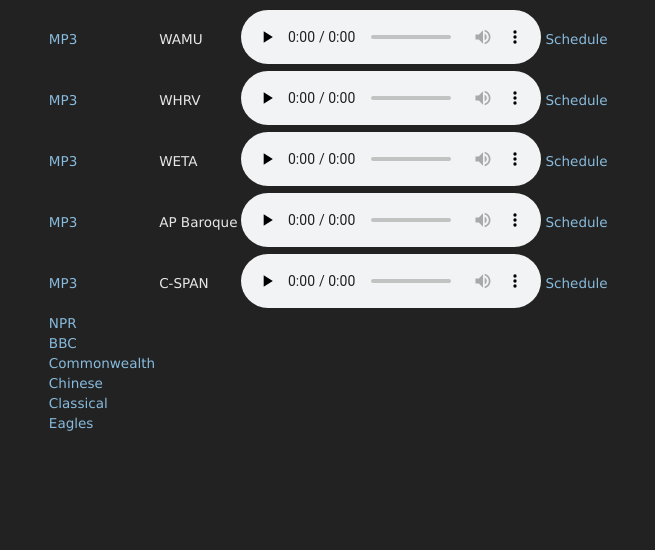
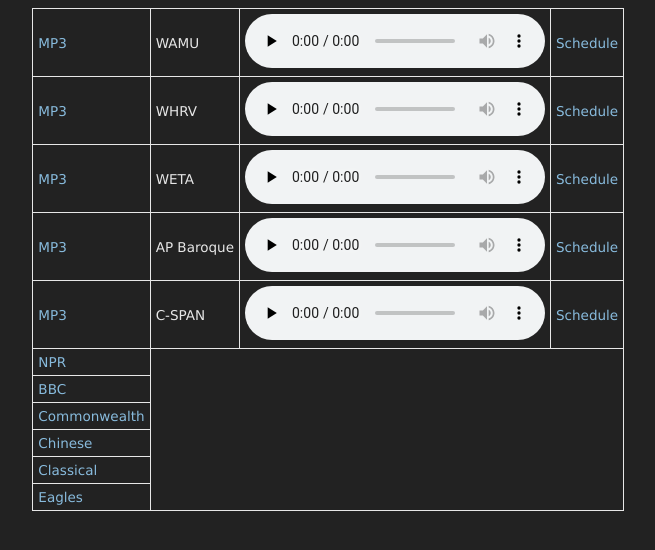
Before and after one commit to danburd/danburd.github.io, a Jekyll site: the page radio.html, which Jekyll copies as it is, in a window 1280 px wide. Shown: the top 550 px of the page, without its empty margins (307-962 px from the left). Built offline with Jekyll 4.4.1, drawn with Linux system fonts in a browser that asks for light colours.

Commit message:
Test border on table

```diff
--- a/radio.html
+++ b/radio.html
@@ -6,8 +6,6 @@
   <link rel="shortcut icon" href="/ico/favicon.png" type="image/x-icon">
   <style>
     table, th, td {
-      padding: 2px !important;
-      border: none !important;
       margin: 0 auto;
     }
     html, body {
```
